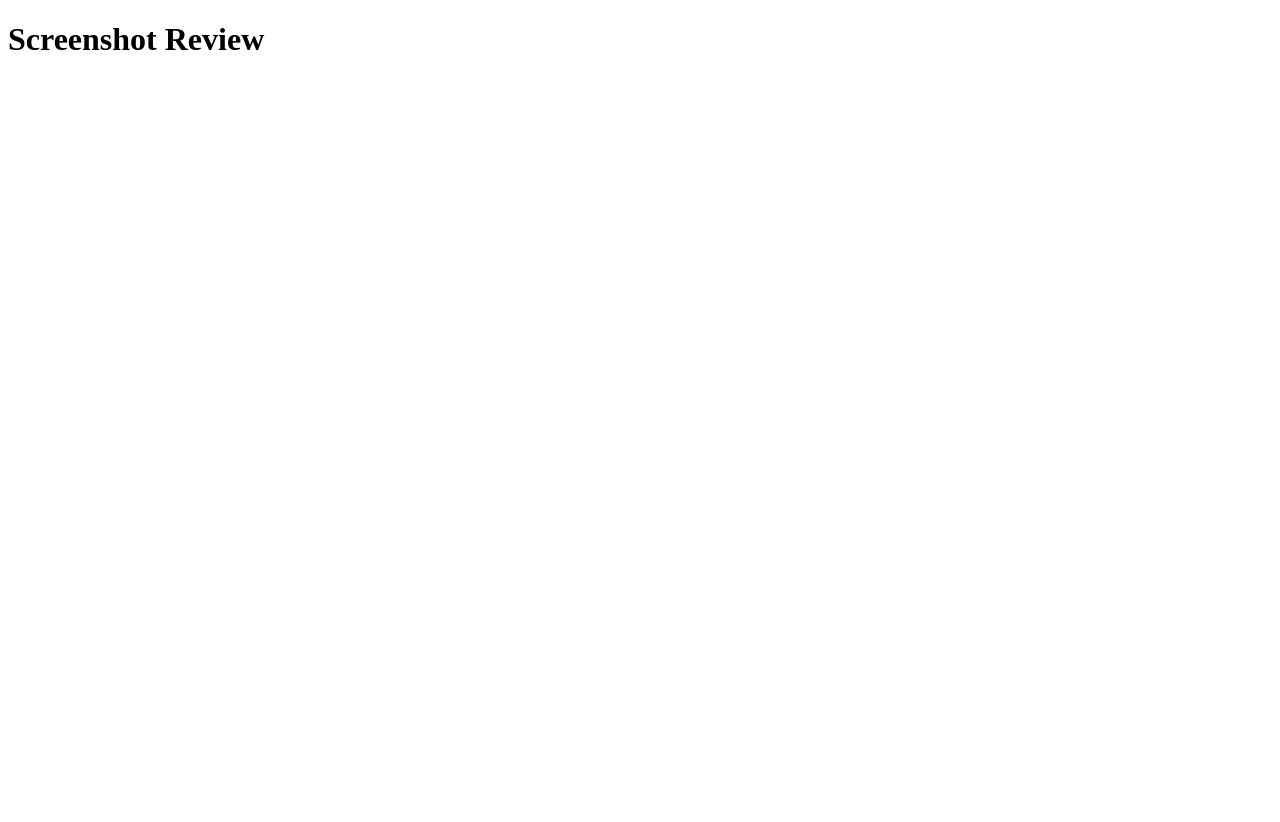
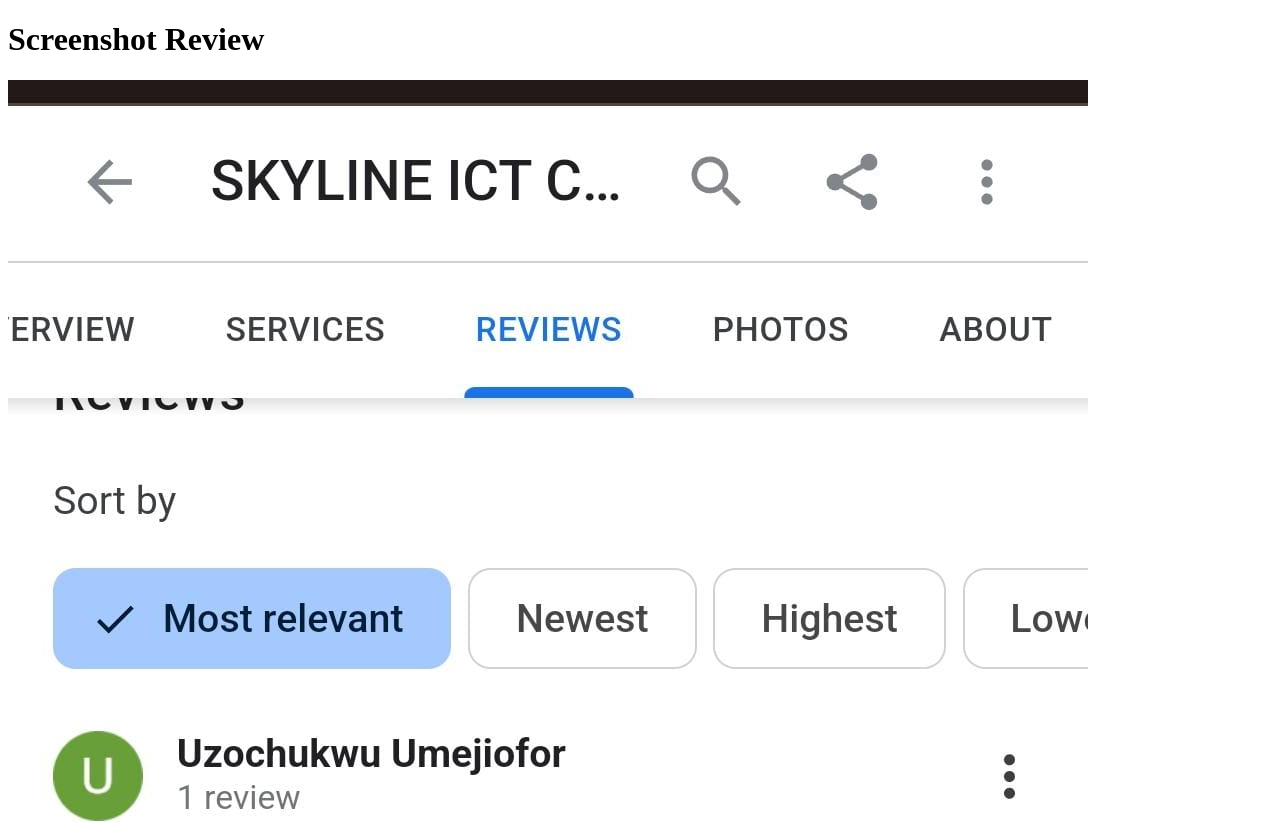
Before and after one commit to majormofor/Skyline-Techspace, a plain HTML site: page review.html in a window 1280 px wide. Shown: the top 822 px of the page. Before the commit the page ends 800 px from the top, so only its background shows below. Drawn offline with Linux system fonts and the light colour scheme.

Commit message:
Update review.html

```diff
--- a/review.html
+++ b/review.html
@@ -8,6 +8,7 @@
   <body>
     <h1>Screenshot Review</h1>
 
-    <img src="" alt="" />
+        <img src="WhatsApp Image 2023-11-07 at 09.41.09.jpeg" alt="" />
+
   </body>
 </html>
```
